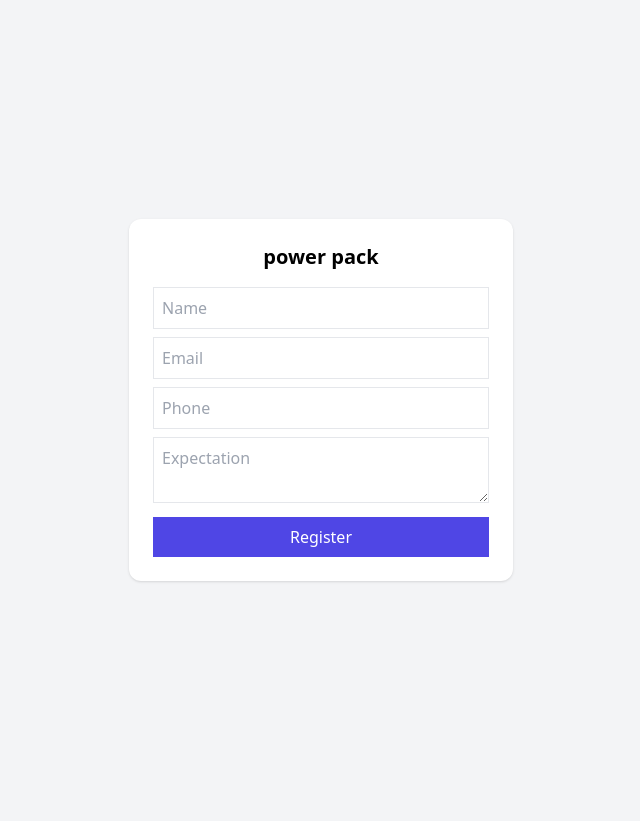
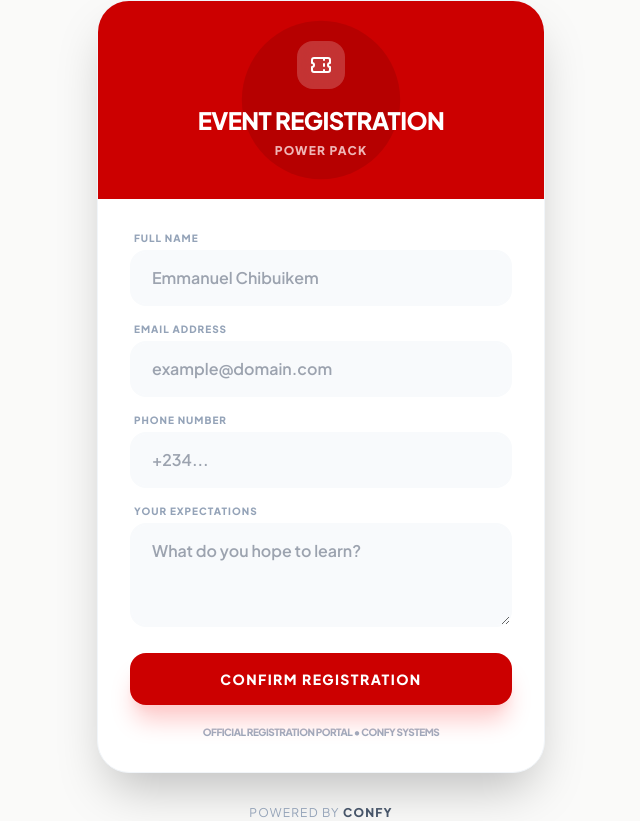
Before and after one commit to chibuikem-emmanuel/church__conf, a Django app: page /event/1/ in a window 1280 px wide. Shown: the whole page, without its empty margins (319-959 px from the left). Before the commit the page ends 582 px from the top, so only its background shows below. Run offline with Django 5.2, Linux system fonts and the light colour scheme; data comes from the database, SQL or seed files in the repository; some libraries are stand-ins or nearby versions.

Commit message:
Refactor event registration page layout and styles

```diff
--- a/templates/event_page.html
+++ b/templates/event_page.html
@@ -1,42 +1,101 @@
 <!DOCTYPE html>
-<html>
+<html lang="en">
 <head>
+    <meta charset="UTF-8">
+    <meta name="viewport" content="width=device-width, initial-scale=1.0">
+    <title>Registration | {{ conference.title }}</title>
     <script src="https://cdn.tailwindcss.com"></script>
+    <link href="https://fonts.googleapis.com/css2?family=Plus+Jakarta+Sans:wght@400;600;800&display=swap" rel="stylesheet">
+    <style>
+        body { font-family: 'Plus Jakarta Sans', sans-serif; }
+    </style>
 </head>
 
-<body class="flex justify-center items-center min-h-screen bg-gray-100">
+<body class="flex justify-center items-center min-h-screen bg-stone-50 px-4">
 
-<form method="POST" class="bg-white p-6 rounded-xl shadow w-96">
+    <div class="w-full max-w-md">
+        <form method="POST" class="bg-white rounded-[2rem] shadow-2xl overflow-hidden border border-slate-100">
             {% csrf_token %}
 
-<h2 class="text-xl font-bold mb-4 text-center">
+            <div class="bg-[#CC0000] p-10 text-center relative overflow-hidden">
+                <div class="absolute inset-0 opacity-10">
+                    <svg class="h-full w-full" fill="currentColor" viewBox="0 0 100 100">
+                        <circle cx="50" cy="50" r="40" />
+                    </svg>
+                </div>
+
+                <div class="relative z-10">
+                    <div class="inline-flex items-center justify-center w-12 h-12 bg-white/20 rounded-2xl mb-4 backdrop-blur-md">
+                        <svg class="w-6 h-6 text-white" fill="none" stroke="currentColor" viewBox="0 0 24 24">
+                            <path stroke-linecap="round" stroke-linejoin="round" stroke-width="2" d="M15 5v2m0 4v2m0 4v2M5 5a2 2 0 00-2 2v3a2 2 0 110 4v3a2 2 0 002 2h14a2 2 0 002-2v-3a2 2 0 110-4V7a2 2 0 00-2-2H5z"></path>
+                        </svg>
+                    </div>
+                    <h2 class="text-2xl font-black text-white uppercase tracking-tight leading-tight">
+                        Event Registration
+                    </h2>
+                    <p class="text-red-100/80 text-xs font-bold uppercase tracking-widest mt-2">
                         {{ conference.title }}
-</h2>
+                    </p>
+                </div>
+            </div>
+
+            <div class="p-8 space-y-5">
 
                 {% if success %}
-<div class="bg-green-100 text-green-700 p-2 mb-3 text-center">
-{{ success }}
+                <div class="bg-emerald-50 border border-emerald-100 text-emerald-700 p-4 rounded-2xl text-center font-bold text-sm">
+                    {{ success }} 🎉
                 </div>
                 {% endif %}
 
                 {% if error %}
-<div class="bg-red-100 text-red-700 p-2 mb-3 text-center">
+                <div class="bg-red-50 border border-red-100 text-[#CC0000] p-4 rounded-2xl text-center font-bold text-sm">
                     {{ error }}
                 </div>
                 {% endif %}
 
-<input name="name" placeholder="Name" class="w-full border p-2 mb-2">
-<input name="email" placeholder="Email" class="w-full border p-2 mb-2">
-<input name="phone" placeholder="Phone" class="w-full border p-2 mb-2">
+                <div class="space-y-4">
+                    <div>
+                        <label class="text-[10px] font-black text-slate-400 uppercase tracking-widest ml-1 mb-1 block">Full Name</label>
+                        <input name="name" type="text" placeholder="Emmanuel Chibuikem"
+                            class="w-full px-5 py-3.5 rounded-2xl bg-slate-50 border-2 border-slate-50 focus:border-[#CC0000] focus:bg-white focus:ring-0 outline-none transition-all font-semibold text-slate-700" required>
+                    </div>
 
-<textarea name="expectation" placeholder="Expectation"
-class="w-full border p-2 mb-2"></textarea>
+                    <div>
+                        <label class="text-[10px] font-black text-slate-400 uppercase tracking-widest ml-1 mb-1 block">Email Address</label>
+                        <input name="email" type="email" placeholder="example@domain.com"
+                            class="w-full px-5 py-3.5 rounded-2xl bg-slate-50 border-2 border-slate-50 focus:border-[#CC0000] focus:bg-white focus:ring-0 outline-none transition-all font-semibold text-slate-700" required>
+                    </div>
 
-<button class="bg-indigo-600 text-white w-full py-2">
-Register
+                    <div>
+                        <label class="text-[10px] font-black text-slate-400 uppercase tracking-widest ml-1 mb-1 block">Phone Number</label>
+                        <input name="phone" type="tel" placeholder="+234..."
+                            class="w-full px-5 py-3.5 rounded-2xl bg-slate-50 border-2 border-slate-50 focus:border-[#CC0000] focus:bg-white focus:ring-0 outline-none transition-all font-semibold text-slate-700" required>
+                    </div>
+
+                    <div>
+                        <label class="text-[10px] font-black text-slate-400 uppercase tracking-widest ml-1 mb-1 block">Your Expectations</label>
+                        <textarea name="expectation" rows="3" placeholder="What do you hope to learn?"
+                            class="w-full px-5 py-3.5 rounded-2xl bg-slate-50 border-2 border-slate-50 focus:border-[#CC0000] focus:bg-white focus:ring-0 outline-none transition-all font-semibold text-slate-700"></textarea>
+                    </div>
+                </div>
+
+                <button type="submit"
+                    class="w-full bg-[#CC0000] text-white font-black py-4 rounded-2xl hover:bg-red-700 shadow-xl shadow-red-200 transition-all transform hover:-translate-y-1 active:scale-95 uppercase tracking-widest text-sm">
+                    Confirm Registration
                 </button>
 
+                <p class="text-center text-slate-400 text-[10px] font-bold uppercase tracking-tighter">
+                    Official Registration Portal &bull; Confy Systems
+                </p>
+            </div>
         </form>
+
+        <div class="text-center mt-8">
+            <p class="text-slate-400 text-xs font-medium uppercase tracking-widest">
+                Powered by <span class="text-slate-600 font-black">Confy</span>
+            </p>
+        </div>
+    </div>
 
 </body>
 </html>
```
Lines whose indentation alone changed are shown as unchanged.
